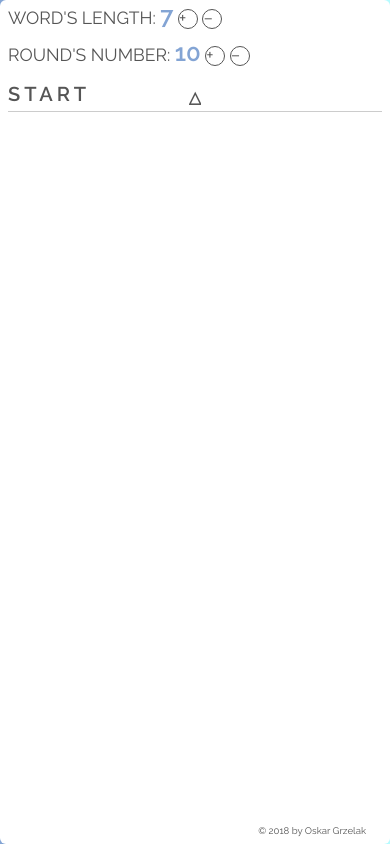
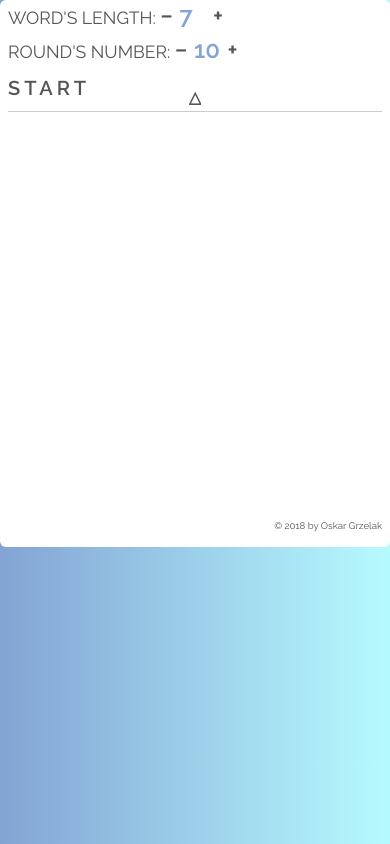
Before and after one commit to OskarGrzelak/HangmanGame, a plain HTML site: page index.html in a window 390 px wide. Drawn offline with Linux system fonts and the light colour scheme.

Commit message:
all files - final changes regarding to media queries

```diff
--- a/css/style.css
+++ b/css/style.css
@@ -20,15 +20,13 @@ body {
 }
 
 .container {
-    position: absolute;
-    top: 50%;
-    left: 50%;
-    transform: translate(-50%, -50%);
+    margin: 4rem auto;
     width: 80rem;
-    height: 70rem;
+    height: auto;
     background-color: #fff;
     border-radius: 6px;
     padding: 0 3rem;
+    position: relative;
 }
 
 .menu {
@@ -122,18 +120,14 @@ body {
 }
 
 .btn--input {
-    display: inline-block;
     cursor: default;
-    height: 2.5rem;
-    width: 2.5rem;
-    border: 1px solid #555;
-    border-radius: 50%;
+    font-size: 3rem;
+    font-weight: 700;
     transition: all .2s;
 }
 
 .btn--input:hover {
     color: #83a4d4;
-    border: 1px solid #83a4d4;
 }
 
 .box {
@@ -269,9 +263,12 @@ body {
 }
 
 .value {
+    display: inline-block;
     font-weight: 600;
     font-size: 3.5rem;
     color: #83a4d4;
+    padding: 0 .8rem;
+    width: 5rem;
 }
 
 .guess-letter {
@@ -335,17 +332,12 @@ body {
 }
 
 .footer {
-    position: absolute;
     display: block;
-    bottom: 0;
-    left: 0;
-    height: auto;
-    width: 100%;
     text-align: right;
 }
 
 .footer p {
-    margin: 1rem 3rem;
+    padding-bottom: 2rem;
     font-size: 1.2rem;
 }
 
@@ -373,7 +365,7 @@ body {
     letter-spacing: .2rem;
 }
 
-/* Media queires */
+/* Media queries */
 
 @media only screen and (max-width: 900px) {
     html {
@@ -384,7 +376,7 @@ body {
 @media only screen and (max-width: 640px) {
     .container {
         width: 100%;
-        height: 80rem;
+        margin: 0;
     }
 
     .menu {
@@ -440,6 +432,7 @@ body {
 
     .message__letter {
         font-size: 2.5rem;
+        transform: translateY(.2rem);
     }
 
     .letters-display__letter {
@@ -472,13 +465,17 @@ body {
 
     .container {
         padding: 0 1rem;
-        height: 100vh;
     }
 
     .btn--menu {
         display: block;
         position: initial;
         margin-top: 1rem;
+    }
+
+    .message__letter {
+        font-size: 1.8rem;
+        transform: translateY(0);
     }
 
     .letters-display__letter {
--- a/index.html
+++ b/index.html
@@ -13,21 +13,19 @@
     <div class="container">
         <div class="menu">
             <div class="menu__group">
-                <p>word's length: <span class="value" id="word-length-input">7</span> <span class="btn--input plus">&plus;</span> <span class="btn--input minus">&minus;</span></p>
+                <p>word's length: <span class="btn--input minus">&minus;</span><span class="value" id="word-length-input">7</span><span class="btn--input plus">&plus;</span></p>
             </div>
             <div class="menu__group">
-                <p>round's number: <span class="value" id="round-number-input">10</span> <span class="btn--input plus">&plus;</span> <span class="btn--input minus">&minus;</span></p>
+                <p>round's number: <span class="btn--input minus">&minus;</span><span class="value" id="round-number-input">10</span><span class="btn--input plus">&plus;</span></p>
             </div>
-            <!-- <div class="menu__group"> -->
-                <button class="btn btn--menu">start</button>
-            <!-- </div> -->
+            <button class="btn btn--menu">start</button>
         </div>
 
         <div class="trigger"><p class="trigger__btn">&bigtriangleup;</p></div>
 
         <div class="box">
             <div class="rounds-display">
-                <p class="rounds-display__text">Left rounds: <span class="value" id="rounds-counter">&nbsp;</span></p>
+                <p class="rounds-display__text">Left rounds:<span class="value" id="rounds-counter">&nbsp;</span></p>
             </div>
 
             <div class="guess-letter">
--- a/js/script.js
+++ b/js/script.js
@@ -174,12 +174,12 @@ const gameView = {
 triggerButton.addEventListener('click', () => !menu.classList.contains('menu__hidden') ? gameView.hideMenu() : gameView.showMenu());
 valueButtons.forEach(el => el.addEventListener('click', e => {
     if (e.target.classList.contains('plus')) {
-        if (e.target.parentNode.children[0].textContent < 12) {
-            e.target.parentNode.children[0].textContent++;
+        if (e.target.parentNode.children[1].textContent < 12) {
+            e.target.parentNode.children[1].textContent++;
         };
     } else if (e.target.classList.contains('minus')) {
-        if (e.target.parentNode.children[0].textContent > 3) {
-            e.target.parentNode.children[0].textContent--;
+        if (e.target.parentNode.children[1].textContent > 3) {
+            e.target.parentNode.children[1].textContent--;
         };
     };
 }));
```
